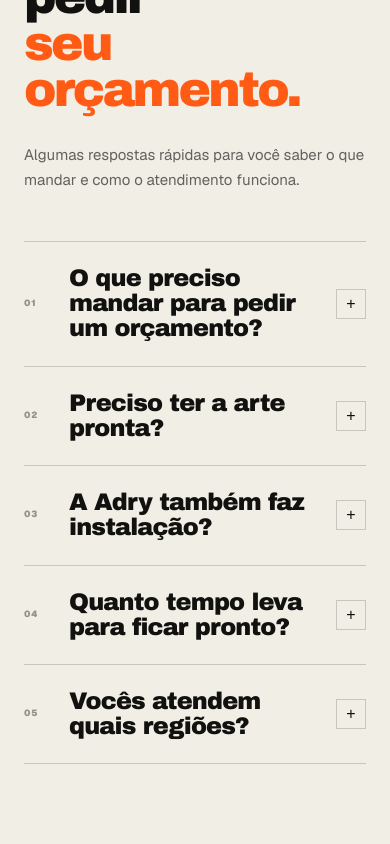
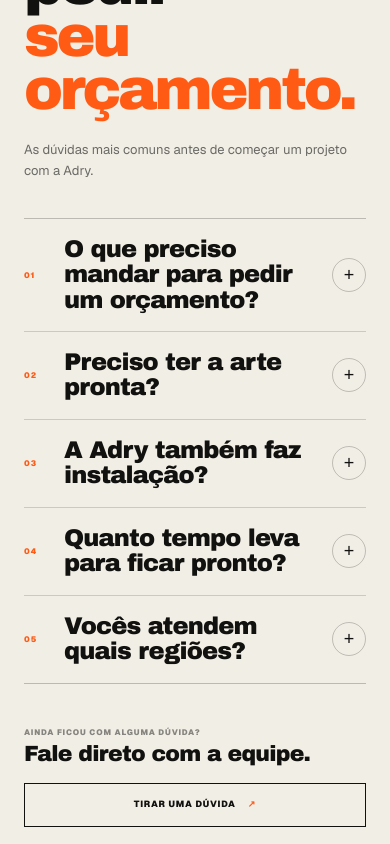
Before and after one commit to oguguca/adry-faixas, a Next.js app: page / in a window 390 px wide. Shown: the part 8760-9604 px from the top of the page. Built offline with nearby package versions, Linux system fonts and the light colour scheme.

Commit message:
feat: add FAQ section with interactive elements for improved user guidance

```diff
--- a/src/app/globals.css
+++ b/src/app/globals.css
@@ -3482,3 +3482,442 @@ button {
     min-height: 50px;
   }
 }
+
+/* =========================================================
+   FAQ — REFORMULAÇÃO
+   ========================================================= */
+
+.faq {
+  position: relative;
+  display: grid;
+  grid-template-columns: minmax(300px, 0.72fr) minmax(0, 1.28fr);
+  gap: clamp(64px, 8vw, 130px);
+  align-items: start;
+  overflow: visible;
+  padding-top: clamp(94px, 9vw, 138px);
+  padding-bottom: clamp(94px, 9vw, 138px);
+}
+
+.faq::before {
+  position: absolute;
+  top: 0;
+  right: clamp(24px, 5vw, 80px);
+  left: clamp(24px, 5vw, 80px);
+  height: 1px;
+  background: linear-gradient(
+    to right,
+    transparent,
+    rgba(17, 17, 15, 0.12) 18%,
+    rgba(17, 17, 15, 0.12) 82%,
+    transparent
+  );
+  content: "";
+  pointer-events: none;
+}
+
+.faq__heading {
+  position: sticky;
+  top: 124px;
+  align-self: start;
+  min-width: 0;
+}
+
+.faq__heading .section-kicker {
+  margin-bottom: 30px;
+}
+
+.faq__heading h2 {
+  max-width: 560px;
+  font-size: clamp(54px, 5.4vw, 86px);
+  line-height: 0.9;
+}
+
+.faq__heading > p:last-of-type {
+  max-width: 420px;
+  margin: 27px 0 0;
+  color: rgba(17, 17, 15, 0.6);
+  font-size: 14px;
+  line-height: 1.62;
+}
+
+.faq__heading-note {
+  display: flex;
+  flex-wrap: wrap;
+  gap: 8px;
+  margin-top: 30px;
+}
+
+.faq__heading-note span {
+  display: inline-flex;
+  min-height: 30px;
+  align-items: center;
+  padding: 0 10px;
+  border: 1px solid rgba(17, 17, 15, 0.16);
+  color: rgba(17, 17, 15, 0.54);
+  font-size: 7px;
+  font-weight: 850;
+  letter-spacing: 0.1em;
+  text-transform: uppercase;
+}
+
+.faq__content {
+  min-width: 0;
+}
+
+.faq__list {
+  overflow: visible;
+  border-top: 1px solid rgba(17, 17, 15, 0.24);
+  border-bottom: 1px solid rgba(17, 17, 15, 0.24);
+  scrollbar-width: none;
+}
+
+.faq__list::-webkit-scrollbar {
+  display: none;
+}
+
+.faq-item {
+  position: relative;
+  overflow: hidden;
+  border-top: 0;
+  border-bottom: 1px solid rgba(17, 17, 15, 0.16);
+  transition: background 220ms ease, border-color 220ms ease;
+}
+
+.faq-item:last-child {
+  border-bottom: 0;
+}
+
+.faq-item::before {
+  position: absolute;
+  top: 0;
+  bottom: 0;
+  left: 0;
+  width: 3px;
+  background: var(--orange);
+  content: "";
+  opacity: 0;
+  transform: scaleY(0);
+  transform-origin: top;
+  transition:
+    opacity 220ms ease,
+    transform 320ms cubic-bezier(0.16, 1, 0.3, 1);
+}
+
+.faq-item:hover {
+  background: rgba(17, 17, 15, 0.025);
+}
+
+.faq-item[open] {
+  background: rgba(255, 91, 20, 0.045);
+  border-color: rgba(255, 91, 20, 0.2);
+}
+
+.faq-item[open]::before {
+  opacity: 1;
+  transform: scaleY(1);
+}
+
+.faq-item summary {
+  display: grid;
+  grid-template-columns: 54px minmax(0, 1fr) 42px;
+  gap: clamp(14px, 2vw, 28px);
+  align-items: center;
+  min-height: 92px;
+  padding: 22px 8px 22px 0;
+  cursor: pointer;
+  list-style: none;
+}
+
+.faq-item summary::-webkit-details-marker {
+  display: none;
+}
+
+.faq-item summary > span {
+  color: var(--orange);
+  font-size: 9px;
+  font-weight: 900;
+  letter-spacing: 0.12em;
+  transition: transform 220ms ease;
+}
+
+.faq-item summary strong {
+  max-width: 760px;
+  font-family: var(--font-display), Impact, sans-serif;
+  font-size: clamp(24px, 2vw, 32px);
+  font-weight: 400;
+  letter-spacing: -0.035em;
+  line-height: 1.05;
+  text-wrap: pretty;
+  transition: color 180ms ease, transform 220ms ease;
+}
+
+.faq-item summary i {
+  display: inline-flex;
+  width: 38px;
+  height: 38px;
+  align-items: center;
+  justify-content: center;
+  justify-self: end;
+  border: 1px solid rgba(17, 17, 15, 0.22);
+  border-radius: 50%;
+  background: transparent;
+  color: var(--ink);
+  font-family: Arial, sans-serif;
+  font-size: 20px;
+  font-style: normal;
+  line-height: 1;
+  transition:
+    background 180ms ease,
+    border-color 180ms ease,
+    color 180ms ease,
+    transform 320ms cubic-bezier(0.16, 1, 0.3, 1);
+}
+
+.faq-item:hover summary strong {
+  transform: translateX(4px);
+}
+
+.faq-item:hover summary i {
+  border-color: var(--ink);
+  background: var(--ink);
+  color: var(--white);
+}
+
+.faq-item[open] summary > span {
+  transform: translateX(8px);
+}
+
+.faq-item[open] summary strong {
+  color: var(--orange);
+  transform: translateX(4px);
+}
+
+.faq-item[open] summary i {
+  border-color: var(--ink);
+  background: var(--ink);
+  color: var(--white);
+  transform: rotate(45deg);
+}
+
+.faq-item__answer {
+  display: grid;
+  grid-template-rows: 0fr;
+  opacity: 0;
+  transition:
+    grid-template-rows 360ms cubic-bezier(0.16, 1, 0.3, 1),
+    opacity 220ms ease;
+}
+
+.faq-item[open] .faq-item__answer {
+  grid-template-rows: 1fr;
+  opacity: 1;
+}
+
+.faq-item__answer > p {
+  min-height: 0;
+  max-width: 720px;
+  overflow: hidden;
+  margin: 0 52px 26px 82px;
+  color: rgba(17, 17, 15, 0.62);
+  font-size: 13px;
+  line-height: 1.68;
+  text-wrap: pretty;
+}
+
+.faq__cta {
+  display: flex;
+  align-items: center;
+  justify-content: space-between;
+  gap: 30px;
+  margin-top: 24px;
+  padding-top: 22px;
+}
+
+.faq__cta > div {
+  display: flex;
+  flex-direction: column;
+  gap: 5px;
+}
+
+.faq__cta > div > span {
+  color: rgba(17, 17, 15, 0.48);
+  font-size: 8px;
+  font-weight: 850;
+  letter-spacing: 0.11em;
+  text-transform: uppercase;
+}
+
+.faq__cta > div > strong {
+  font-family: var(--font-display), Impact, sans-serif;
+  font-size: clamp(22px, 1.8vw, 29px);
+  font-weight: 400;
+  letter-spacing: -0.035em;
+  line-height: 1;
+}
+
+.faq__cta-link {
+  display: inline-flex;
+  min-height: 44px;
+  align-items: center;
+  justify-content: center;
+  gap: 12px;
+  flex: 0 0 auto;
+  padding: 0 16px;
+  border: 1px solid var(--ink);
+  background: transparent;
+  font-size: 9px;
+  font-weight: 900;
+  letter-spacing: 0.09em;
+  text-transform: uppercase;
+  transition:
+    background 180ms ease,
+    color 180ms ease,
+    transform 180ms ease;
+}
+
+.faq__cta-link:hover {
+  background: var(--ink);
+  color: var(--white);
+  transform: translateY(-2px);
+}
+
+.faq__cta-link span {
+  color: var(--orange);
+  transition: transform 180ms ease;
+}
+
+.faq__cta-link:hover span {
+  transform: translate(2px, -2px);
+}
+
+@media (max-width: 1080px) {
+  .faq {
+    grid-template-columns: minmax(270px, 0.68fr) minmax(0, 1.32fr);
+    gap: 54px;
+  }
+
+  .faq-item summary {
+    grid-template-columns: 42px minmax(0, 1fr) 38px;
+    gap: 16px;
+  }
+
+  .faq-item__answer > p {
+    margin-left: 58px;
+  }
+}
+
+@media (max-width: 920px) {
+  .faq {
+    grid-template-columns: 1fr;
+    gap: 48px;
+    align-items: start;
+    overflow: visible;
+    padding-top: 88px;
+    padding-bottom: 88px;
+  }
+
+  .faq__heading {
+    position: static;
+  }
+
+  .faq__heading h2 {
+    max-width: 680px;
+  }
+
+  .faq__heading > p:last-of-type {
+    max-width: 600px;
+  }
+
+  .faq__heading-note {
+    margin-top: 22px;
+  }
+
+  .faq__content,
+  .faq__list {
+    width: 100%;
+    min-width: 0;
+    overflow: visible;
+  }
+}
+
+@media (max-width: 640px) {
+  .faq {
+    gap: 38px;
+    padding-top: 72px;
+    padding-bottom: 72px;
+  }
+
+  .faq::before {
+    right: 24px;
+    left: 24px;
+  }
+
+  .faq__heading .section-kicker {
+    margin-bottom: 22px;
+  }
+
+  .faq__heading h2 {
+    font-size: clamp(48px, 15vw, 68px);
+  }
+
+  .faq__heading > p:last-of-type {
+    margin-top: 22px;
+    font-size: 13px;
+  }
+
+  .faq__heading-note {
+    display: none;
+  }
+
+  .faq-item summary {
+    grid-template-columns: 30px minmax(0, 1fr) 34px;
+    gap: 10px;
+    min-height: 82px;
+    padding: 18px 0;
+  }
+
+  .faq-item summary > span {
+    font-size: 8px;
+  }
+
+  .faq-item summary strong {
+    font-size: clamp(21px, 6.2vw, 27px);
+  }
+
+  .faq-item summary i {
+    width: 34px;
+    height: 34px;
+    font-size: 18px;
+  }
+
+  .faq-item__answer > p {
+    max-width: none;
+    margin: -2px 34px 24px 40px;
+    font-size: 12px;
+    line-height: 1.62;
+  }
+
+  .faq__cta {
+    align-items: flex-start;
+    flex-direction: column;
+    gap: 18px;
+    margin-top: 20px;
+  }
+
+  .faq__cta-link {
+    width: 100%;
+  }
+}
+
+@media (prefers-reduced-motion: reduce) {
+  .faq-item,
+  .faq-item::before,
+  .faq-item summary > span,
+  .faq-item summary strong,
+  .faq-item summary i,
+  .faq-item__answer,
+  .faq__cta-link,
+  .faq__cta-link span {
+    transition: none;
+  }
+}
--- a/src/components/HomeSections.tsx
+++ b/src/components/HomeSections.tsx
@@ -533,16 +533,20 @@ export default function HomeSections() {
             <em>seu orçamento.</em>
           </h2>
 
-          <p>
-            Algumas respostas rápidas para você saber o que mandar e como o
-            atendimento funciona.
-          </p>
+          <p>As dúvidas mais comuns antes de começar um projeto com a Adry.</p>
+
+          <div className="faq__heading-note" aria-hidden="true">
+            <span>Resposta rápida</span>
+            <span>Atendimento direto</span>
+          </div>
         </div>
 
+        <div className="faq__content">
           <div className="faq__list">
             {FAQS.map((item, index) => (
               <details
   className="faq-item"
+  name="faq-adry"
   data-reveal="up"
   key={item.question}
   style={
@@ -557,9 +561,28 @@ export default function HomeSections() {
                   <i aria-hidden="true">+</i>
                 </summary>
 
+                <div className="faq-item__answer">
                   <p>{item.answer}</p>
+                </div>
               </details>
             ))}
+          </div>
+
+          <div className="faq__cta" data-reveal="up">
+            <div>
+              <span>Ainda ficou com alguma dúvida?</span>
+              <strong>Fale direto com a equipe.</strong>
+            </div>
+
+            <a
+              className="faq__cta-link"
+              href={CONTACT_LINK}
+              target="_blank"
+              rel="noreferrer"
+            >
+              Tirar uma dúvida <span aria-hidden="true">↗</span>
+            </a>
+          </div>
         </div>
       </section>
 
```
Lines whose indentation alone changed are shown as unchanged.
